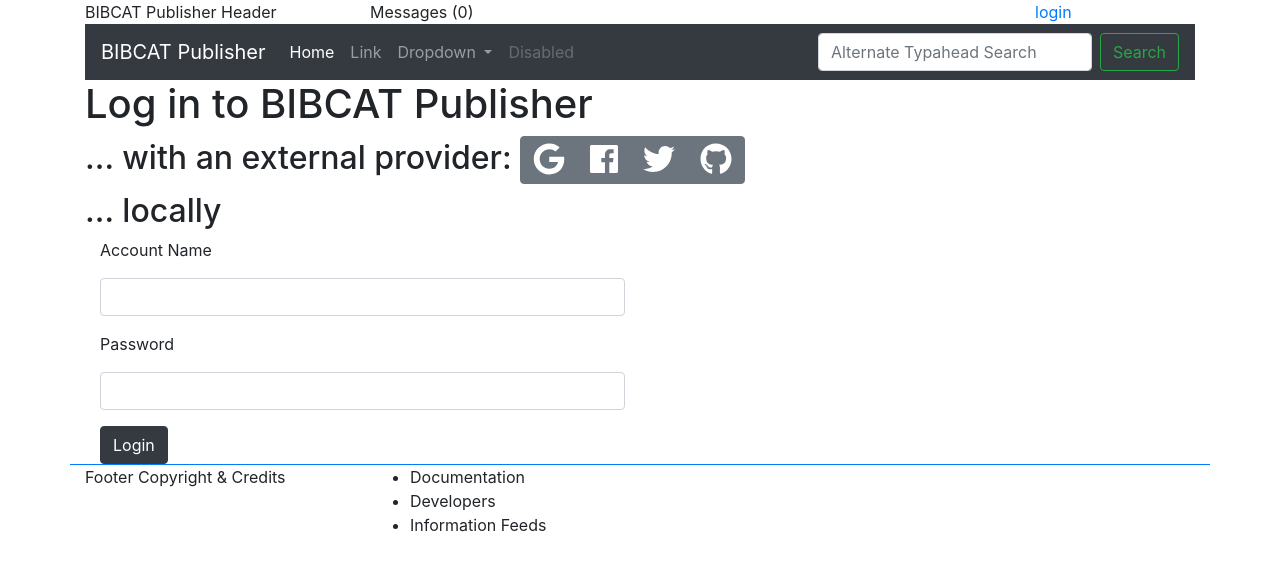
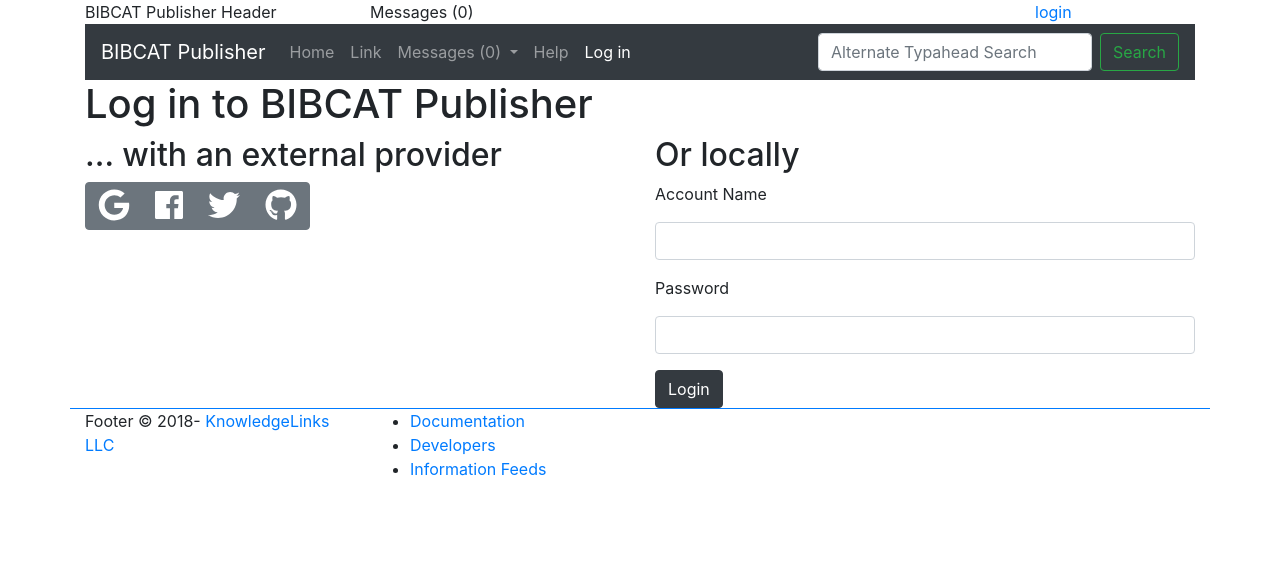
Before and after one commit to KnowledgeLinks/bibcat-publisher, a Flask app: page /login in a window 1280 px wide. Shown: the top 571 px of the page. Run offline with Flask 2, Linux system fonts and the light colour scheme; some libraries are stand-ins or nearby versions.

Commit message:
tweeks in UI

```diff
--- a/catalog/templates/footer.html
+++ b/catalog/templates/footer.html
@@ -1,12 +1,12 @@
 <footer class="row border-top border-primary">
     <section class="col-3">
-        Footer Copyright &amp; Credits
+        Footer &copy; 2018- <a href="http://knowledgelinks.io/">KnowledgeLinks LLC</a>
     </section>
     <section class="col-4">
         <ul>
-            <li>Documentation</li>
-            <li>Developers</li>
-            <li>Information Feeds</li>
+            <li><a href="#">Documentation</a></li>
+            <li><a href="#">Developers</a></li>
+            <li><a href="#">Information Feeds</a></li>
         </ul>
     </section>
 </footer>
--- a/catalog/templates/login.html
+++ b/catalog/templates/login.html
@@ -4,8 +4,9 @@
 
 {% block main %}
 <h1>Log in to BIBCAT Publisher</h1>
-
-<h2>&hellip; with an external provider:
+<div class="row">
+    <div class="col-6">
+        <h2>&hellip; with an external provider</h2>
         <div class="btn-group" role="group" aria-label="Login Options">
             <a href="{{ url_for('google.login') }}" alt="Google Login" class="btn btn-secondary">
                 <i class="fab fa-google fa-2x"></i>
@@ -19,10 +20,11 @@
             <a href="#" alt="Github Login" class="btn btn-default btn-secondary">
                 <i class="fab fa-github fa-2x"></i>
             </a>
-</div></h2>
-
-<h2>&hellip; locally</h2>
-<form action="{{ url_for('publisher_login') }}" method="POST" class="form col-6">
+        </div>
+    </div>
+    <div class="col-6">
+        <h2>Or locally</h2>
+        <form action="{{ url_for('publisher_login') }}" method="POST" class="form ">
             {{ form.csrf_token }}
             <div class="form-group">
                 <label>{{ form.username.label }}</label>
@@ -34,4 +36,6 @@
             </div>
             <button type="submit" class="btn btn-dark">Login</button>
         </form>
+    </div>
+</div>
 {% endblock %}
--- a/catalog/templates/navbar.html
+++ b/catalog/templates/navbar.html
@@ -6,26 +6,34 @@
 
   <div class="collapse navbar-collapse" id="navbarSupportedContent">
     <ul class="navbar-nav mr-auto">
-      <li class="nav-item active">
+      <li class="nav-item ">
         <a class="nav-link" href="#">Home <span class="sr-only">(current)</span></a>
       </li>
       <li class="nav-item">
         <a class="nav-link" href="#">Link</a>
       </li>
+      {% with messages = get_flashed_messages() %}
       <li class="nav-item dropdown">
         <a class="nav-link dropdown-toggle" href="#" id="navbarDropdown" role="button" data-toggle="dropdown" aria-haspopup="true" aria-expanded="false">
-          Dropdown
+            Messages ({% if messages %}({{ messages|length }}{% else %}0{% endif %})
         </a>
         <div class="dropdown-menu" aria-labelledby="navbarDropdown">
-          <a class="dropdown-item" href="#">Action</a>
-          <a class="dropdown-item" href="#">Another action</a>
+         {% for message in messages %}
+         <a class="dropdown-item" href="#">{{ message }}</a>
+          {% endfor %}
+          <a class="dropdown-item" href="#">Archived</a>
           <div class="dropdown-divider"></div>
-          <a class="dropdown-item" href="#">Something else here</a>
+          <a class="dropdown-item" href="#">Create &amp; Send</a>
         </div>
       </li>
+      {% endwith %}
       <li class="nav-item">
-        <a class="nav-link disabled" href="#">Disabled</a>
+        <a class="nav-link" href="#">Help</a>
       </li>
+      <li class="nav-item{%if request.path.endswith("login") %} active{% endif %}">
+        <a class="nav-link" href="{{ url_for('publisher_login') }}">Log in</a>
+      </li>
+
     </ul>
     <form class="form-inline my-2 my-lg-0">
       <input class="form-control mr-sm-2" type="search" placeholder="Alternate Typahead Search" aria-label="Search">
```
Lines whose indentation alone changed are shown as unchanged.
